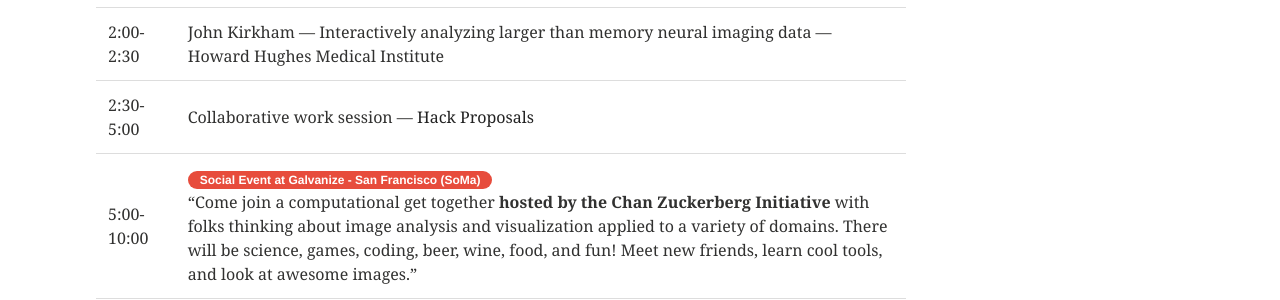
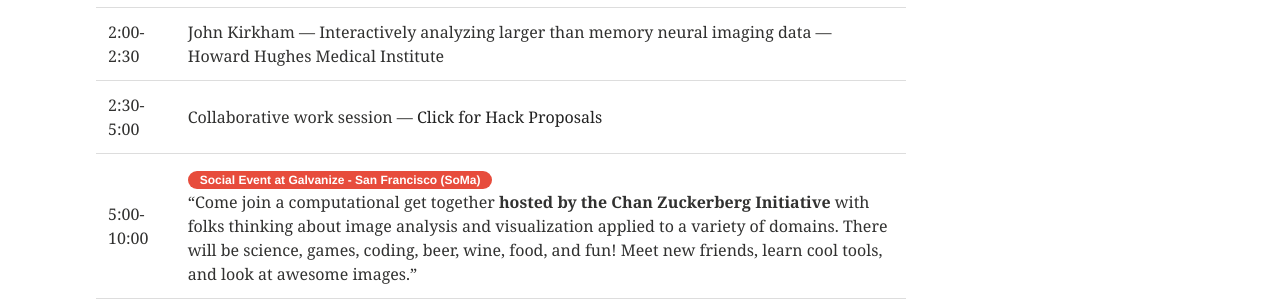
Before and after one commit to imagexd/imagexd.github.io, a Jekyll site: the page built from programs/imagexd2018.md, in a window 1280 px wide and 1400 px high, scrolled down 1899 px. Shown: the part 154-454 px from the top of the window. Built offline with Jekyll 4.4.1, drawn with Linux system fonts in a browser that asks for light colours; some of the changed text lies outside the part shown.

Commit message:
signal clicking

```diff
--- a/programs/imagexd2018.md
+++ b/programs/imagexd2018.md
@@ -58,7 +58,7 @@ image:
 | 12:30-2:00  | <span class="badge warning">Lunch</span> <br/> <span class="badge success">Panel over lunch</span> |
 |----
 | 2:00-2:30   | John Kirkham --- Interactively analyzing larger than memory neural imaging data --- Howard Hughes Medical Institute|
-| 2:30-5:00   | Collaborative work session --- <a href="https://public.etherpad-mozilla.org/p/ImageXD2018"> Hack Proposals</a>|
+| 2:30-5:00   | Collaborative work session --- <a href="https://public.etherpad-mozilla.org/p/ImageXD2018"> Click for Hack Proposals</a>|
 | 5:00-10:00   | <span class="badge danger">Social Event at Galvanize - San Francisco (SoMa)</span> <br/> “Come join a computational get together **hosted by the Chan Zuckerberg Initiative** with folks thinking about image analysis and visualization applied to a variety of domains. There will be science, games, coding, beer, wine, food, and fun! Meet new friends, learn cool tools, and look at awesome images.” |
 
 
@@ -82,7 +82,7 @@ image:
 | 12:00-12:30 | Deep Ganguli --- Starfish: A Python library for Image Based Transcriptomics --- Chan Zuckerberg Initiative |
 |----
 | 12:30-2:00  | <span class="badge warning">Lunch</span> <br/> <span class="badge success">Panel over lunch</span> |
-| 2:00-4:45   | Collaborative work session --- <a href="https://public.etherpad-mozilla.org/p/ImageXD2018"> Hack Proposals</a>|
+| 2:00-4:45   | Collaborative work session --- <a href="https://public.etherpad-mozilla.org/p/ImageXD2018"> Click for Hack Proposals</a>|
 | 4:45-5:00   | Closing Remarks |
 
 <a class="btn"> Registration is closed </a>
```
